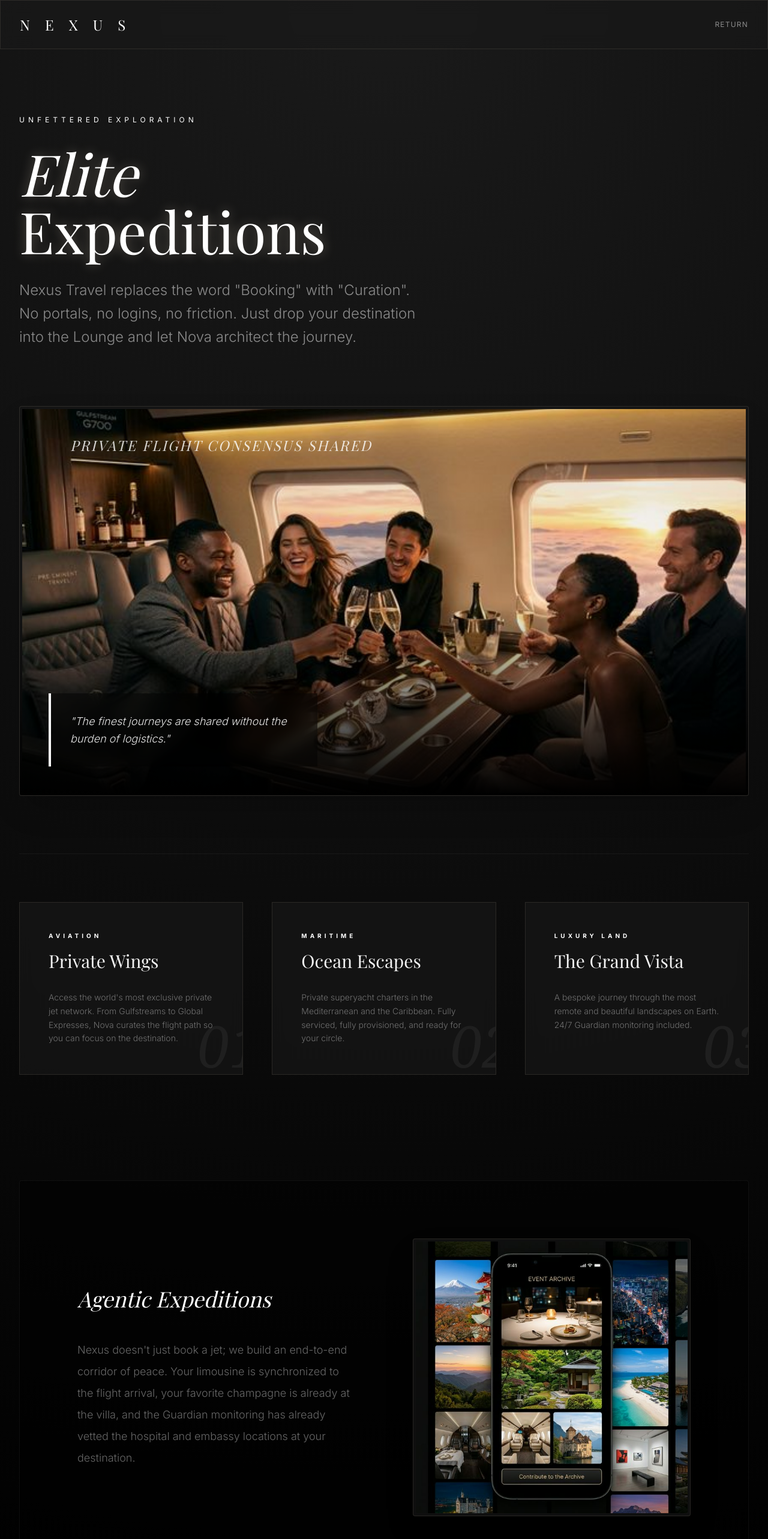
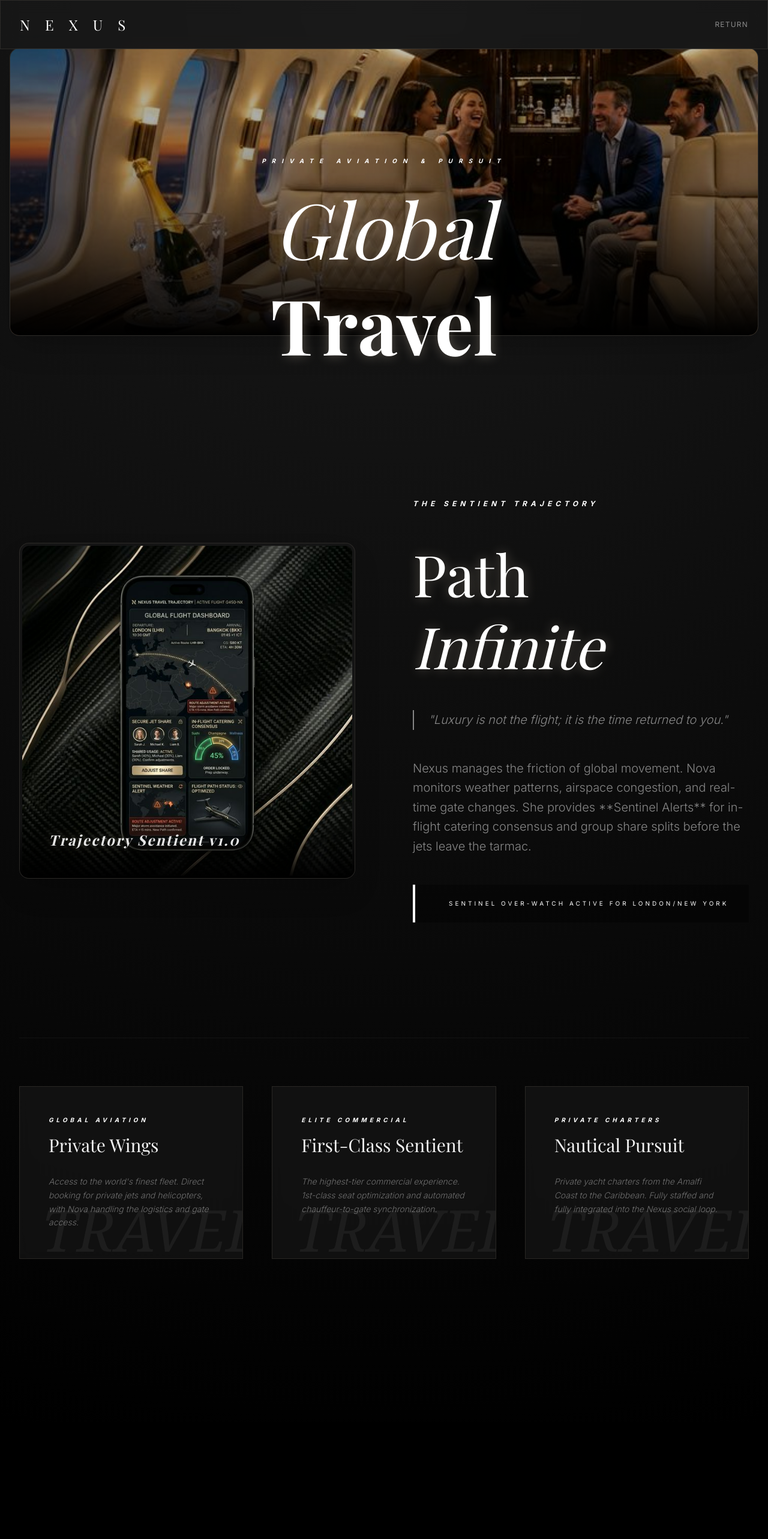
Before and after one commit to Samacus219/thenexuslounge, a Next.js app: page /travel in a window 1280 px wide. Shown: the top 2566 px of the page at 60% size. After the commit the page ends 2371 px from the top, so only its background shows below. Built offline with nearby package versions, Linux system fonts and the light colour scheme; a web font is replaced by a local one.

Commit message:
💎 NEXUS: LAUNCHING 'PRIVATE WINGS' TRAVEL — ULTRA-SHARP AVIATION EXPERIENCE

```diff
--- a/src/app/travel/page.tsx
+++ b/src/app/travel/page.tsx
@@ -4,9 +4,9 @@ import { motion } from 'framer-motion';
 
 export default function TravelPage() {
   const journeys = [
-    { name: "Private Wings", cat: "Aviation", desc: "Access the world's most exclusive private jet network. From Gulfstreams to Global Expresses, Nova curates the flight path so you can focus on the destination." },
-    { name: "Ocean Escapes", cat: "Maritime", desc: "Private superyacht charters in the Mediterranean and the Caribbean. Fully serviced, fully provisioned, and ready for your circle." },
-    { name: "The Grand Vista", cat: "Luxury Land", desc: "A bespoke journey through the most remote and beautiful landscapes on Earth. 24/7 Guardian monitoring included." }
+    { name: "Private Wings", cat: "Global Aviation", desc: "Access to the world's finest fleet. Direct booking for private jets and helicopters, with Nova handling the logistics and gate access." },
+    { name: "First-Class Sentient", cat: "Elite Commercial", desc: "The highest-tier commercial experience. 1st-class seat optimization and automated chauffeur-to-gate synchronization." },
+    { name: "Nautical Pursuit", cat: "Private Charters", desc: "Private yacht charters from the Amalfi Coast to the Caribbean. Fully staffed and fully integrated into the Nexus social loop." }
   ];
 
   return (
@@ -17,77 +17,78 @@ export default function TravelPage() {
         <Link href="/" className="text-xs uppercase tracking-widest text-white/50 hover:text-white transition-colors">Return</Link>
       </nav>
 
-      <section className="pt-48 pb-20 px-8 max-w-7xl mx-auto space-y-24">
-        <motion.div
-           initial={{ opacity: 0, y: 20 }}
-           animate={{ opacity: 1, y: 0 }}
-           transition={{ duration: 1 }}
-           className="max-w-4xl space-y-8"
-        >
-          <div className="text-xs uppercase tracking-[0.5em] text-champagne">Unfettered Exploration</div>
-          <h1 className="serif text-6xl md:text-8xl italic text-shadow-gold">Elite <br/> <span className="not-italic">Expeditions</span></h1>
-          <p className="text-xl md:text-2xl font-light text-white/50 leading-relaxed max-w-2xl">
-            Nexus Travel replaces the word &quot;Booking&quot; with &quot;Curation&quot;. No portals, no logins, no friction.
-            Just drop your destination into the Lounge and let Nova architect the journey.
-          </p>
-        </motion.div>
-
-        {/* ✈️ CINEMATIC PRIVATE JET SOCIAL BACKDROP */}
-        <div className="relative h-[650px] w-full glass rounded-sm overflow-hidden p-1 shadow-2xl group">
+      {/* 🛫 HERO: Global Trajectory */}
+      <section className="relative h-[80vh] flex flex-col items-center justify-center text-center px-4 overflow-hidden pt-20">
+        <div className="absolute inset-x-4 inset-y-20 z-0 glass border border-white/5 rounded-2xl overflow-hidden shadow-2xl">
            <img
-              src="/assets/travel-bg.png"
-              alt="Elite Social Travel Experience"
-              className="w-full h-full object-cover group-hover:scale-105 transition-transform duration-[25s]"
+              src="/assets/travel-hero-sharp.png"
+              alt="Elite Aviation Experience"
+              className="w-full h-full object-cover brightness-75 hover:scale-105 transition-transform duration-[20s]"
            />
-           <div className="absolute inset-0 bg-gradient-to-t from-black via-transparent to-black/10" />
-           <div className="absolute top-12 left-12 flex items-center space-x-6">
-              <div className="h-3 w-3 bg-champagne rounded-full animate-ping" />
-              <div className="serif text-white/80 text-xl md:text-2xl italic tracking-widest text-shadow-gold text-right uppercase">Private Flight Consensus Shared</div>
-           </div>
-           <div className="absolute bottom-12 left-12 max-w-md bg-black/40 backdrop-blur-md p-8 border-l-4 border-champagne">
-              <p className="text-white/90 font-light leading-relaxed italic text-lg">
-                &quot;The finest journeys are shared without the burden of logistics.&quot;
-              </p>
-           </div>
+           <div className="absolute inset-0 bg-gradient-to-t from-black via-black/20 to-transparent" />
         </div>
 
-        {/* 🛳️ JOURNEY GRID */}
-        <div className="grid md:grid-cols-3 gap-12 py-20 border-t border-white/5 px-4 md:px-0">
+        <motion.div
+           initial={{ opacity: 0, y: 30 }}
+           animate={{ opacity: 1, y: 0 }}
+           className="relative z-10 space-y-6 max-w-4xl pt-40"
+        >
+           <div className="text-[10px] tracking-[1em] text-champagne uppercase font-bold italic">Private Aviation & Pursuit</div>
+           <h1 className="serif text-6xl md:text-9xl italic leading-tight text-shadow-gold italic">Global <br/> <span className="not-italic font-bold">Travel</span></h1>
+        </motion.div>
+      </section>
+
+      {/* 🛣️ SECTION: TRAVEL TRAJECTORY (THE UI PREVIEW) */}
+      <section className="py-48 px-8 max-w-7xl mx-auto space-y-48">
+        <div className="flex flex-col lg:flex-row gap-24 items-center">
+            <motion.div
+               initial={{ opacity: 0, scale: 0.95 }}
+               whileInView={{ opacity: 1, scale: 1 }}
+               className="lg:w-1/2"
+            >
+               <div className="glass p-1 rounded-2xl shadow-2xl relative border border-white/10 group overflow-hidden shadow-gold">
+                  <img src="/assets/travel-ui-sharp.png" alt="Trajectory Dashboard UI" className="rounded-xl w-full h-full object-cover group-hover:scale-105 transition-transform duration-[12s]" />
+                  <div className="absolute inset-x-0 bottom-0 bg-gradient-to-t from-black via-transparent to-transparent h-1/3" />
+                  <div className="absolute bottom-12 left-12 serif text-white/90 text-2xl italic tracking-widest text-shadow-gold font-bold italic">Trajectory Sentient v1.0</div>
+               </div>
+            </motion.div>
+            <div className="lg:w-1/2 space-y-12">
+               <div className="text-xs uppercase tracking-[0.5em] text-champagne font-bold italic">The Sentient Trajectory</div>
+               <h2 className="serif text-5xl md:text-8xl leading-tight text-shadow-gold">Path <br/> <span className="italic italic leading-tight">Infinite</span></h2>
+               <p className="text-xl font-light text-white/50 leading-relaxed max-w-xl italic border-l-2 border-champagne pl-6">
+                 &quot;Luxury is not the flight; it is the time returned to you.&quot;
+               </p>
+               <p className="text-xl font-light text-white/50 leading-relaxed max-w-xl">
+                 Nexus manages the friction of global movement. Nova monitors weather patterns,
+                 airspace congestion, and real-time gate changes. She provides
+                 **Sentinel Alerts** for in-flight catering consensus and group share splits
+                 before the jets leave the tarmac.
+               </p>
+               <div className="flex items-center space-x-6 text-[10px] tracking-[0.4em] uppercase text-champagne bg-black/40 p-6 border-l-4 border-champagne">
+                  <div className="h-2 w-2 bg-champagne rounded-full animate-ping" />
+                  <span>Sentinel Over-watch active for London/New York</span>
+               </div>
+            </div>
+        </div>
+
+        {/* ✈️ TRAVEL TIER GRID */}
+        <div className="grid md:grid-cols-3 gap-12 py-20 border-t border-white/5">
            {journeys.map((item, i) => (
              <motion.div
                key={item.name}
                initial={{ opacity: 0, y: 40 }}
                whileInView={{ opacity: 1, y: 0 }}
                transition={{ delay: i * 0.2 }}
-               className="glass p-12 space-y-8 hover:border-champagne/40 transition-all group relative overflow-hidden"
+               className="glass p-12 space-y-8 hover:border-champagne/40 transition-all transition-duration-700 group relative overflow-hidden"
              >
-                <div className="absolute -right-8 -bottom-8 opacity-5 font-serif text-8xl italic champagne-glow">0{i+1}</div>
+                <div className="absolute -right-8 -bottom-8 opacity-5 font-serif text-8xl italic champagne-glow">TRAVEL</div>
                 <div className="space-y-4">
-                   <div className="text-[10px] tracking-[0.5em] text-champagne uppercase font-bold">{item.cat}</div>
+                   <div className="text-[10px] tracking-[0.5em] text-champagne uppercase font-bold italic">{item.cat}</div>
                    <h2 className="serif text-3xl text-white/95">{item.name}</h2>
                 </div>
-                <p className="text-white/40 font-light leading-relaxed text-sm">{item.desc}</p>
+                <p className="text-white/40 font-light leading-relaxed text-sm italic">{item.desc}</p>
              </motion.div>
            ))}
-        </div>
-
-        {/* 🗺️ THE "AGENTIC" TRAVEL PROMISE */}
-        <div className="flex flex-col lg:flex-row gap-24 items-center py-20 bg-black/50 p-12 lg:p-24 rounded-sm border border-white/5 shadow-inner">
-           <div className="lg:w-1/2 space-y-12">
-              <h3 className="serif text-4xl italic">Agentic Expeditions</h3>
-              <p className="text-white/40 max-w-xl font-light leading-loose text-lg">
-                Nexus doesn&apos;t just book a jet; we build an end-to-end corridor of peace.
-                Your limousine is synchronized to the flight arrival, your favorite champagne
-                is already at the villa, and the Guardian monitoring has already
-                vetted the hospital and embassy locations at your destination.
-              </p>
-           </div>
-           <div className="lg:w-1/2 relative group">
-              <div className="absolute -inset-8 bg-champagne/5 blur-[80px] rounded-full" />
-              <div className="glass p-1 rounded-sm shadow-2xl relative translate-y-[-20px] lg:translate-y-0 shadow-gold group-hover:scale-105 transition-transform duration-700">
-                <img src="/assets/mobile-archive.png" alt="Travel Archive Preview" className="rounded-sm" />
-              </div>
-           </div>
         </div>
       </section>
     </main>
```
Also changed, not shown: public/assets/travel-hero-sharp.png (added), public/assets/travel-ui-sharp.png (added).
